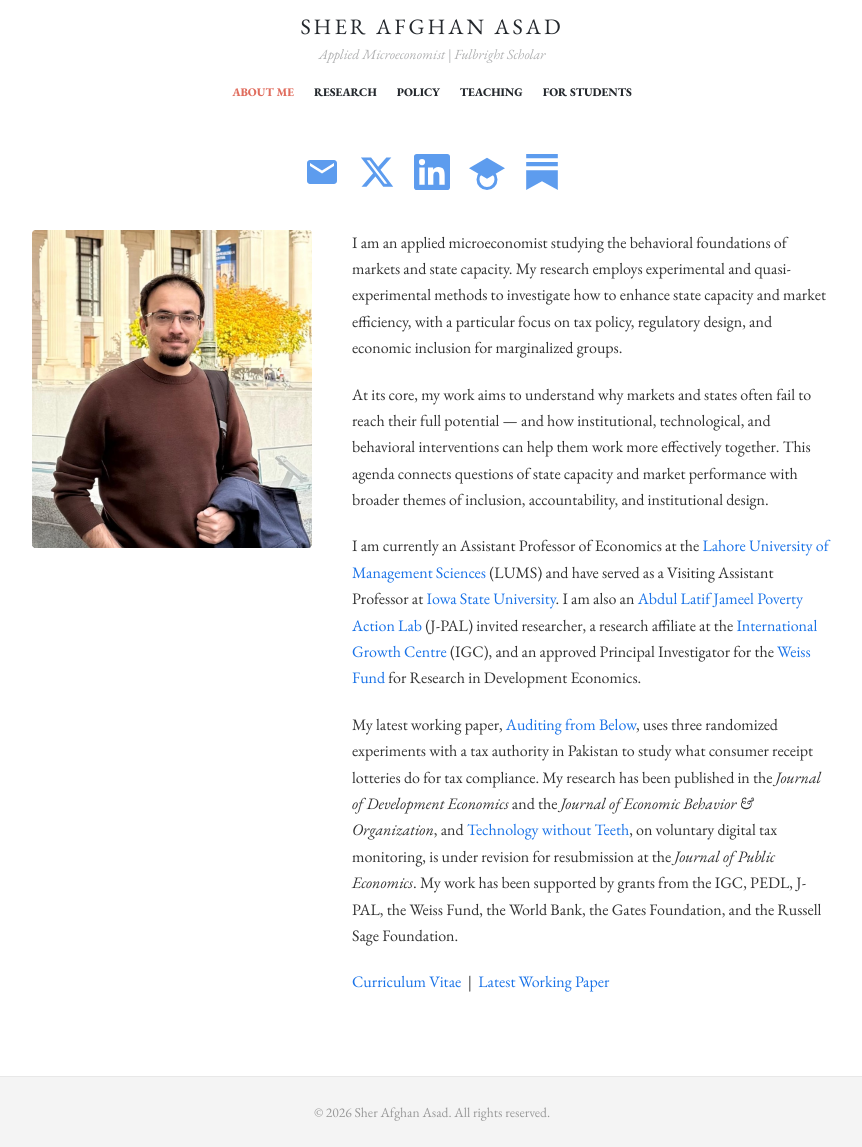
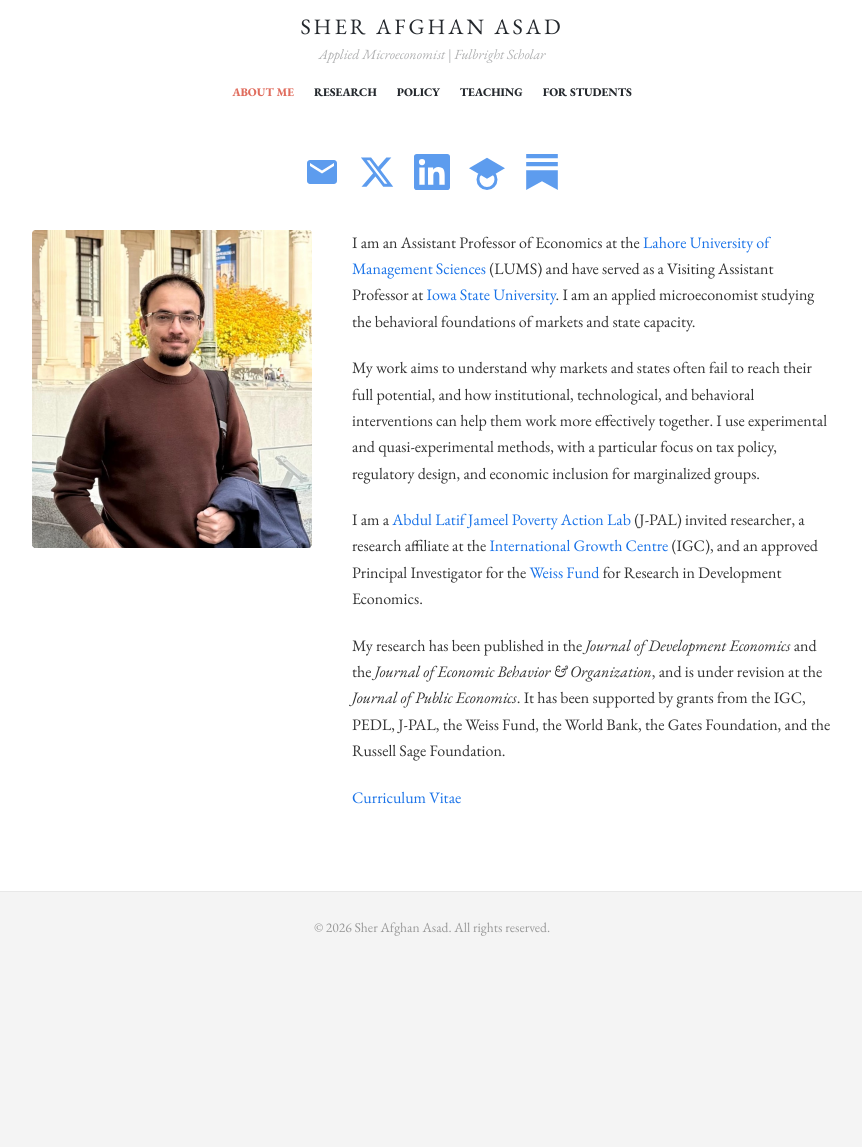
Before and after one commit to sherafghanasad/sherafghanasad.github.io, a Jekyll site: the page built from index.html, in a window 1280 px wide. Shown: the whole page, without its empty margins (208-1070 px from the left). Built offline with Jekyll 4.4.1, drawn with Linux system fonts in a browser that asks for light colours; after the commit the page ends 962 px from its top, so only the background shows below that.

Commit message:
Reorganize About Me text; drop working-paper mentions from home page
Co-Authored-By: Claude Fable 5.2 <noreply@anthropic.com>

```diff
--- a/index.html
+++ b/index.html
@@ -28,14 +28,14 @@ permalink: /
     <img src="{{ '/assets/images/sher-afghan-asad.jpeg' | relative_url }}" alt="Sher Afghan Asad">
   </div>
   <div class="about-text">
-    <p>I am an applied microeconomist studying the behavioral foundations of markets and state capacity. My research employs experimental and quasi-experimental methods to investigate how to enhance state capacity and market efficiency, with a particular focus on tax policy, regulatory design, and economic inclusion for marginalized groups.</p>
+    <p>I am an Assistant Professor of Economics at the <a href="https://www.lums.edu.pk" target="_blank">Lahore University of Management Sciences</a> (LUMS) and have served as a Visiting Assistant Professor at <a href="https://www.iastate.edu" target="_blank">Iowa State University</a>. I am an applied microeconomist studying the behavioral foundations of markets and state capacity.</p>
 
-    <p>At its core, my work aims to understand why markets and states often fail to reach their full potential — and how institutional, technological, and behavioral interventions can help them work more effectively together. This agenda connects questions of state capacity and market performance with broader themes of inclusion, accountability, and institutional design.</p>
+    <p>My work aims to understand why markets and states often fail to reach their full potential, and how institutional, technological, and behavioral interventions can help them work more effectively together. I use experimental and quasi-experimental methods, with a particular focus on tax policy, regulatory design, and economic inclusion for marginalized groups.</p>
 
-    <p>I am currently an Assistant Professor of Economics at the <a href="https://www.lums.edu.pk" target="_blank">Lahore University of Management Sciences</a> (LUMS) and have served as a Visiting Assistant Professor at <a href="https://www.iastate.edu" target="_blank">Iowa State University</a>. I am also an <a href="https://www.povertyactionlab.org/" target="_blank">Abdul Latif Jameel Poverty Action Lab</a> (J-PAL) invited researcher, a research affiliate at the <a href="https://www.theigc.org" target="_blank">International Growth Centre</a> (IGC), and an approved Principal Investigator for the <a href="https://weissfund.uchicago.edu" target="_blank">Weiss Fund</a> for Research in Development Economics.</p>
+    <p>I am a <a href="https://www.povertyactionlab.org/" target="_blank">Abdul Latif Jameel Poverty Action Lab</a> (J-PAL) invited researcher, a research affiliate at the <a href="https://www.theigc.org" target="_blank">International Growth Centre</a> (IGC), and an approved Principal Investigator for the <a href="https://weissfund.uchicago.edu" target="_blank">Weiss Fund</a> for Research in Development Economics.</p>
 
-    <p>My latest working paper, <a href="https://sherafghanasad.com/compiled-documents/Auditing_from_Below.pdf" target="_blank">Auditing from Below</a>, uses three randomized experiments with a tax authority in Pakistan to study what consumer receipt lotteries do for tax compliance. My research has been published in the <em>Journal of Development Economics</em> and the <em>Journal of Economic Behavior &amp; Organization</em>, and <a href="{{ '/research/' | relative_url }}#working-papers">Technology without Teeth</a>, on voluntary digital tax monitoring, is under revision for resubmission at the <em>Journal of Public Economics</em>. My work has been supported by grants from the IGC, PEDL, J-PAL, the Weiss Fund, the World Bank, the Gates Foundation, and the Russell Sage Foundation.</p>
+    <p>My research has been published in the <em>Journal of Development Economics</em> and the <em>Journal of Economic Behavior &amp; Organization</em>, and is under revision at the <em>Journal of Public Economics</em>. It has been supported by grants from the IGC, PEDL, J-PAL, the Weiss Fund, the World Bank, the Gates Foundation, and the Russell Sage Foundation.</p>
 
-    <p><a href="https://sherafghanasad.com/compiled-documents/CV.pdf" target="_blank">Curriculum Vitae</a> &nbsp;|&nbsp; <a href="https://sherafghanasad.com/compiled-documents/Auditing_from_Below.pdf" target="_blank">Latest Working Paper</a></p>
+    <p><a href="https://sherafghanasad.com/compiled-documents/CV.pdf" target="_blank">Curriculum Vitae</a></p>
   </div>
 </div>
```
